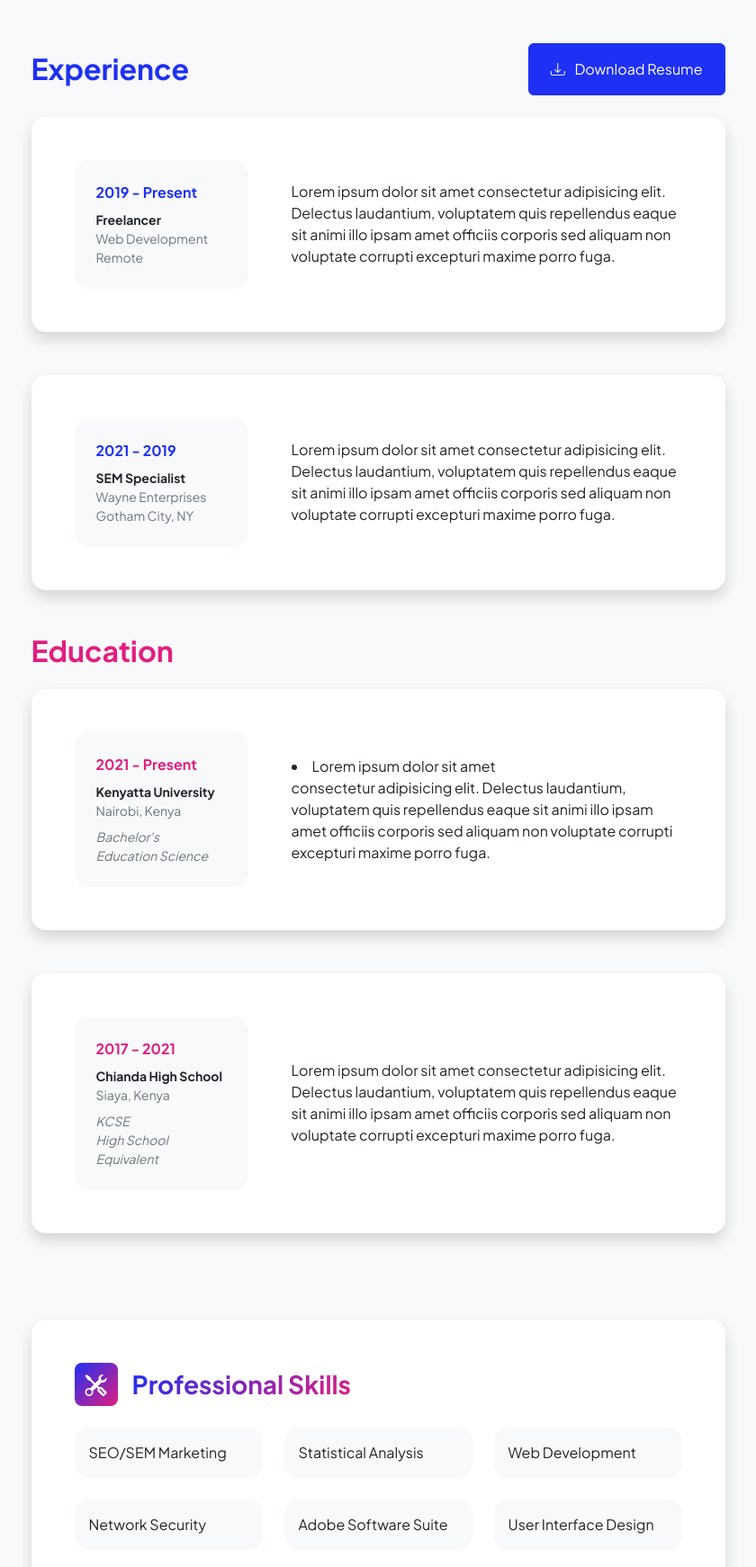
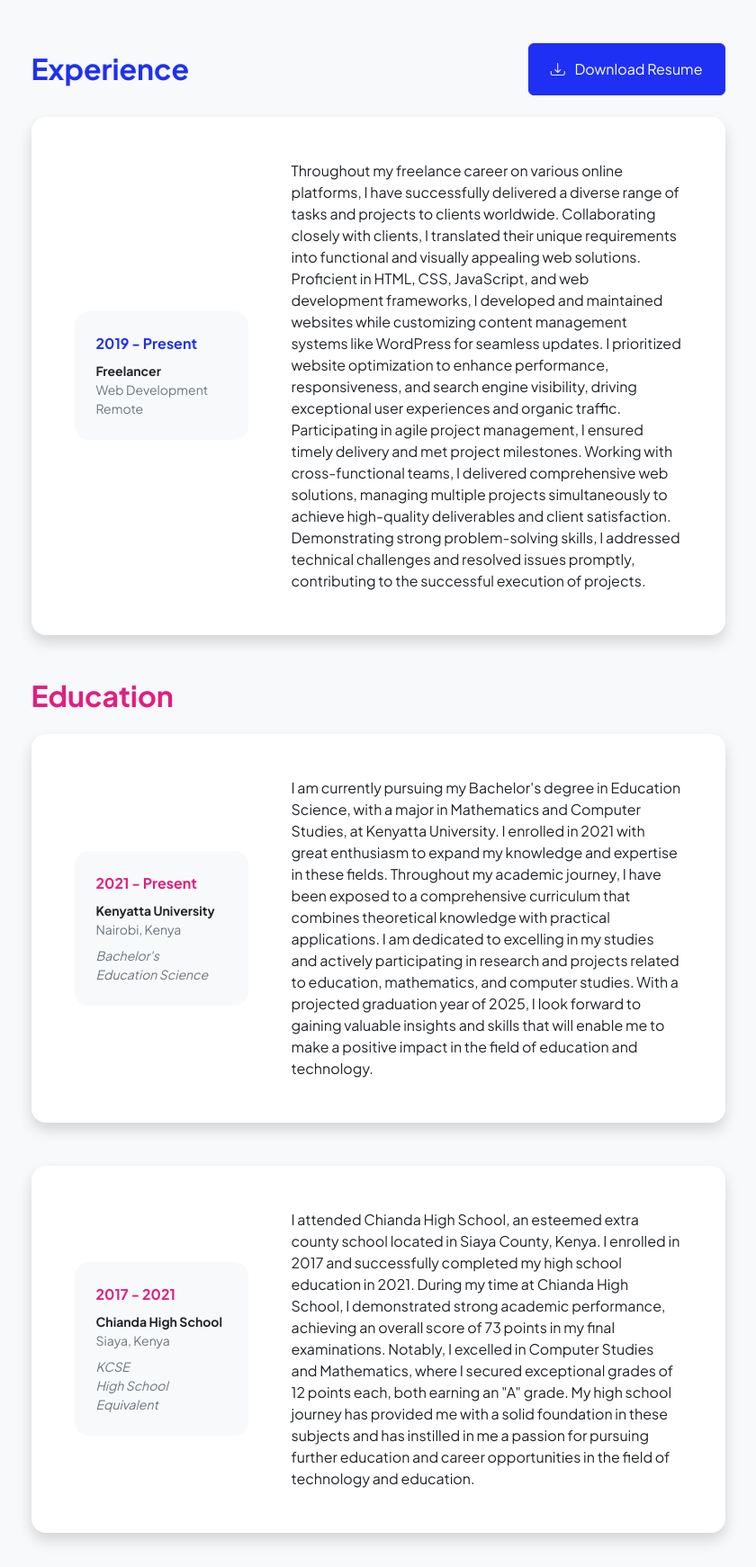
Before and after one commit to Silvokyda/MyPortifolio, a Django app: page /resume/ in a window 1280 px wide. Shown: the part 178-1920 px from the top of the page at 90% size, without its empty margins (220-1060 px from the left). Run offline with Django 4.2, Linux system fonts and the light colour scheme; some libraries are stand-ins or nearby versions.

Commit message:
my pages

```diff
--- a/myApp/templates/contact.html
+++ b/myApp/templates/contact.html
@@ -110,13 +110,13 @@
         <footer class="bg-white py-4 mt-auto">
             <div class="container px-5">
                 <div class="row align-items-center justify-content-between flex-column flex-sm-row">
-                    <div class="col-auto"><div class="small m-0">Copyright &copy; Your Website 2023</div></div>
+                    <div class="col-auto"><div class="small m-0">Copyright &copy; Silvanus 2023</div></div>
                     <div class="col-auto">
                         <a class="small" href="#!">Privacy</a>
                         <span class="mx-1">&middot;</span>
                         <a class="small" href="#!">Terms</a>
                         <span class="mx-1">&middot;</span>
-                        <a class="small" href="#!">Contact</a>
+                        <a class="small" href="{% url 'contact'%}">Contact</a>
                     </div>
                 </div>
             </div>
--- a/myApp/templates/projects.html
+++ b/myApp/templates/projects.html
@@ -85,13 +85,13 @@
         <footer class="bg-white py-4 mt-auto">
             <div class="container px-5">
                 <div class="row align-items-center justify-content-between flex-column flex-sm-row">
-                    <div class="col-auto"><div class="small m-0">Copyright &copy; Your Website 2023</div></div>
+                    <div class="col-auto"><div class="small m-0">Copyright &copy; Silvanus 2023</div></div>
                     <div class="col-auto">
                         <a class="small" href="#!">Privacy</a>
                         <span class="mx-1">&middot;</span>
                         <a class="small" href="#!">Terms</a>
                         <span class="mx-1">&middot;</span>
-                        <a class="small" href="#!">Contact</a>
+                        <a class="small" href="{% url 'contact'%}">Contact</a>
                     </div>
                 </div>
             </div>
--- a/myApp/templates/resume.html
+++ b/myApp/templates/resume.html
@@ -65,11 +65,13 @@
                                                 <div class="small text-muted">Remote</div>
                                             </div>
                                         </div>
-                                        <div class="col-lg-8"><div>Lorem ipsum dolor sit amet consectetur adipisicing elit. Delectus laudantium, voluptatem quis repellendus eaque sit animi illo ipsam amet officiis corporis sed aliquam non voluptate corrupti excepturi maxime porro fuga.</div></div>
+                                        <div class="col-lg-8"><div>
+                                            Throughout my freelance career on various online platforms, I have successfully delivered a diverse range of tasks and projects to clients worldwide. Collaborating closely with clients, I translated their unique requirements into functional and visually appealing web solutions. Proficient in HTML, CSS, JavaScript, and web development frameworks, I developed and maintained websites while customizing content management systems like WordPress for seamless updates. I prioritized website optimization to enhance performance, responsiveness, and search engine visibility, driving exceptional user experiences and organic traffic. Participating in agile project management, I ensured timely delivery and met project milestones. Working with cross-functional teams, I delivered comprehensive web solutions, managing multiple projects simultaneously to achieve high-quality deliverables and client satisfaction. Demonstrating strong problem-solving skills, I addressed technical challenges and resolved issues promptly, contributing to the successful execution of projects.
+                                        </div></div>
                                     </div>
                                 </div>
                             </div>
-                            <!-- Experience Card 2-->
+                            <!-- Experience Card 2
                             <div class="card shadow border-0 rounded-4 mb-5" display="none">
                                 <div class="card-body p-5">
                                     <div class="row align-items-center gx-5">
@@ -84,7 +86,7 @@
                                         <div class="col-lg-8"><div>Lorem ipsum dolor sit amet consectetur adipisicing elit. Delectus laudantium, voluptatem quis repellendus eaque sit animi illo ipsam amet officiis corporis sed aliquam non voluptate corrupti excepturi maxime porro fuga.</div></div>
                                     </div>
                                 </div>
-                            </div>
+                            </div> -->
                         </section>
                         <!-- Education Section-->
                         <section>
@@ -106,7 +108,9 @@
                                                 </div>
                                             </div>
                                         </div>
-                                        <div class="col-lg-8"><div><li>Lorem ipsum dolor sit amet</li> consectetur adipisicing elit. Delectus laudantium, voluptatem quis repellendus eaque sit animi illo ipsam amet officiis corporis sed aliquam non voluptate corrupti excepturi maxime porro fuga.</div></div>
+                                        <div class="col-lg-8"><div>
+                                            I am currently pursuing my Bachelor's degree in Education Science, with a major in Mathematics and Computer Studies, at Kenyatta University. I enrolled in 2021 with great enthusiasm to expand my knowledge and expertise in these fields. Throughout my academic journey, I have been exposed to a comprehensive curriculum that combines theoretical knowledge with practical applications. I am dedicated to excelling in my studies and actively participating in research and projects related to education, mathematics, and computer studies. With a projected graduation year of 2025, I look forward to gaining valuable insights and skills that will enable me to make a positive impact in the field of education and technology.
+                                        </div></div>
                                     </div>
                                 </div>
                             </div>
@@ -127,7 +131,10 @@
                                                 </div>
                                             </div>
                                         </div>
-                                        <div class="col-lg-8"><div>Lorem ipsum dolor sit amet consectetur adipisicing elit. Delectus laudantium, voluptatem quis repellendus eaque sit animi illo ipsam amet officiis corporis sed aliquam non voluptate corrupti excepturi maxime porro fuga.</div></div>
+                                        <div class="col-lg-8">
+                                            <div>
+                                                I attended Chianda High School, an esteemed extra county school located in Siaya County, Kenya. I enrolled in 2017 and successfully completed my high school education in 2021. During my time at Chianda High School, I demonstrated strong academic performance, achieving an overall score of 73 points in my final examinations. Notably, I excelled in Computer Studies and Mathematics, where I secured exceptional grades of 12 points each, both earning an "A" grade. My high school journey has provided me with a solid foundation in these subjects and has instilled in me a passion for pursuing further education and career opportunities in the field of technology and education.
+                                        </div></div>
                                     </div>
                                 </div>
                             </div>
@@ -184,13 +191,13 @@
         <footer class="bg-white py-4 mt-auto">
             <div class="container px-5">
                 <div class="row align-items-center justify-content-between flex-column flex-sm-row">
-                    <div class="col-auto"><div class="small m-0">Copyright &copy; Your Website 2023</div></div>
+                    <div class="col-auto"><div class="small m-0">Copyright &copy; Silvanus 2023</div></div>
                     <div class="col-auto">
                         <a class="small" href="#!">Privacy</a>
                         <span class="mx-1">&middot;</span>
                         <a class="small" href="#!">Terms</a>
                         <span class="mx-1">&middot;</span>
-                        <a class="small" href="#!">Contact</a>
+                        <a class="small" href="{% url 'contact'%}">Contact</a>
                     </div>
                 </div>
             </div>
```
